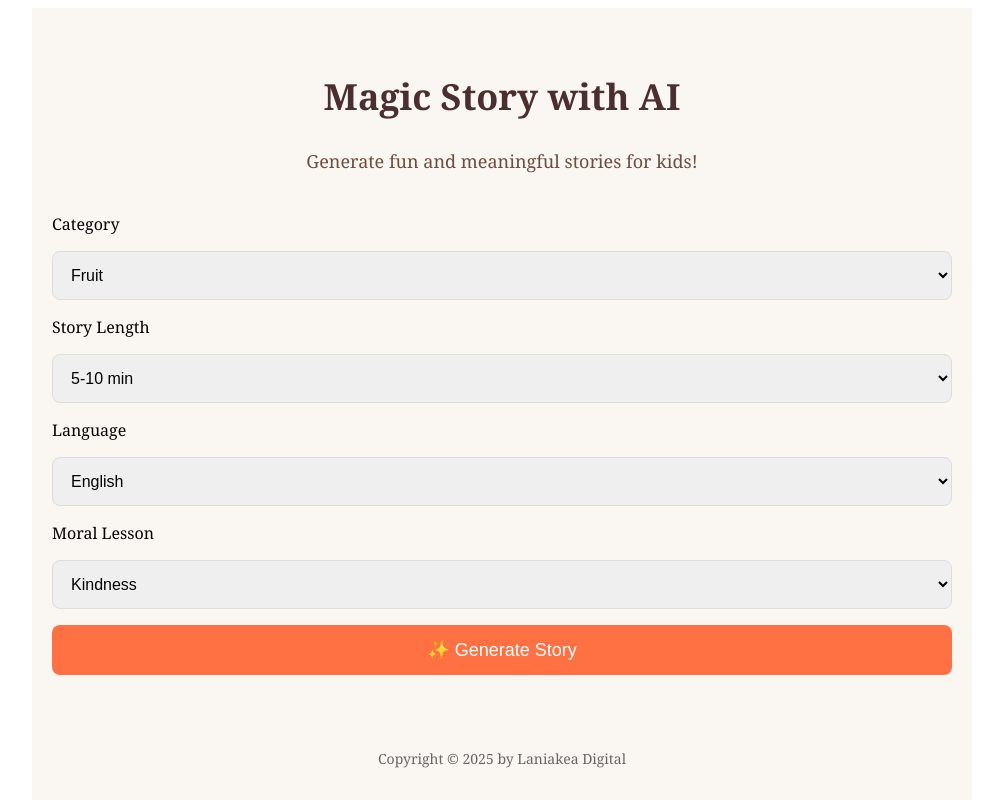
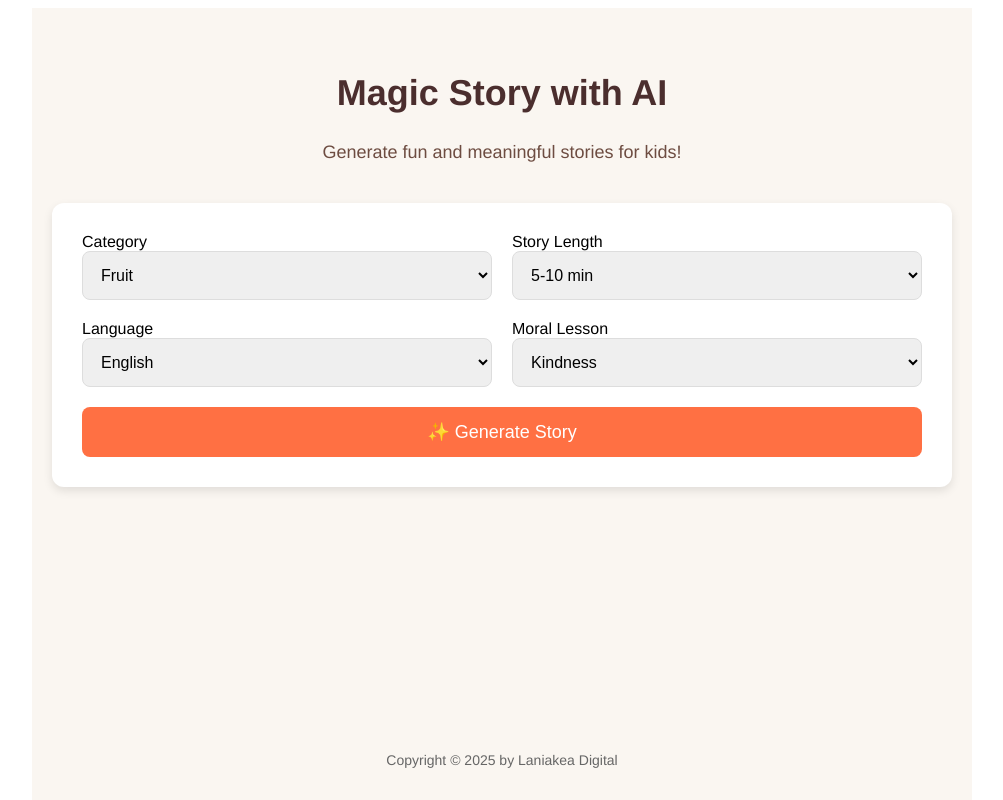
Before and after one commit to amysxe/magicstory-ai, a Next.js app: page / in a window 1280 px wide. Shown: the top 800 px of the page, without its empty margins (138-1141 px from the left). Built offline with nearby package versions, Linux system fonts and the light colour scheme.

Commit message:
Update index.js

```diff
--- a/pages/index.js
+++ b/pages/index.js
@@ -34,14 +34,12 @@ export default function Home() {
     }
   };
 
-  // Auto scroll to story
   useEffect(() => {
     if (storyData && storyRef.current) {
       storyRef.current.scrollIntoView({ behavior: "smooth" });
     }
   }, [storyData]);
 
-  // Show scroll to top button
   useEffect(() => {
     const handleScroll = () => setShowScrollTop(window.scrollY > 300);
     window.addEventListener("scroll", handleScroll);
@@ -55,12 +53,14 @@ export default function Home() {
       <h1 className="title">Magic Story with AI</h1>
       <p className="subtitle">Generate fun and meaningful stories for kids!</p>
 
-      <div className="form">
+      <div className="form-box">
+        <div className="form-row">
+          <div className="field">
             <label>Category</label>
             <select
-          className="input"
               value={category}
               onChange={(e) => setCategory(e.target.value)}
+              className="input"
             >
               <option>Fruit</option>
               <option>Animal</option>
@@ -68,34 +68,42 @@ export default function Home() {
               <option>Mix</option>
               <option>Random</option>
             </select>
+          </div>
 
+          <div className="field">
             <label>Story Length</label>
             <select
-          className="input"
               value={length}
               onChange={(e) => setLength(e.target.value)}
+              className="input"
             >
               <option>5-10 min</option>
               <option>10-15 min</option>
               <option>&gt;15 min</option>
             </select>
+          </div>
+        </div>
 
+        <div className="form-row">
+          <div className="field">
             <label>Language</label>
             <select
-          className="input"
               value={language}
               onChange={(e) => setLanguage(e.target.value)}
+              className="input"
             >
               <option>English</option>
               <option>Bahasa</option>
               <option>German</option>
             </select>
+          </div>
 
+          <div className="field">
             <label>Moral Lesson</label>
             <select
-          className="input"
               value={moral}
               onChange={(e) => setMoral(e.target.value)}
+              className="input"
             >
               <option>Kindness</option>
               <option>Honesty</option>
@@ -103,6 +111,8 @@ export default function Home() {
               <option>Bravery</option>
               <option>Friendship</option>
             </select>
+          </div>
+        </div>
 
         <button
           onClick={generateStory}
@@ -156,7 +166,7 @@ export default function Home() {
           max-width: 900px;
           margin: 0 auto;
           padding: 40px 20px 100px;
-          font-family: "Georgia", serif;
+          font-family: "Helvetica Neue", sans-serif;
           background: #faf6f1;
           min-height: 100vh;
           display: flex;
@@ -174,11 +184,25 @@ export default function Home() {
           color: #6d4c41;
           font-size: 18px;
         }
-        .form {
+        .form-box {
+          background: white;
+          padding: 30px;
+          border-radius: 12px;
+          box-shadow: 0 4px 10px rgba(0, 0, 0, 0.1);
           display: flex;
           flex-direction: column;
-          gap: 16px;
+          gap: 20px;
           margin-bottom: 40px;
+        }
+        .form-row {
+          display: flex;
+          gap: 20px;
+          flex-wrap: wrap;
+        }
+        .field {
+          flex: 1;
+          display: flex;
+          flex-direction: column;
         }
         .input {
           padding: 14px;
@@ -263,6 +287,9 @@ export default function Home() {
           background: #f4511e;
         }
         @media (max-width: 600px) {
+          .form-row {
+            flex-direction: column;
+          }
           .story-image {
             width: 100%;
             height: auto;
```
Lines whose indentation alone changed are shown as unchanged.
